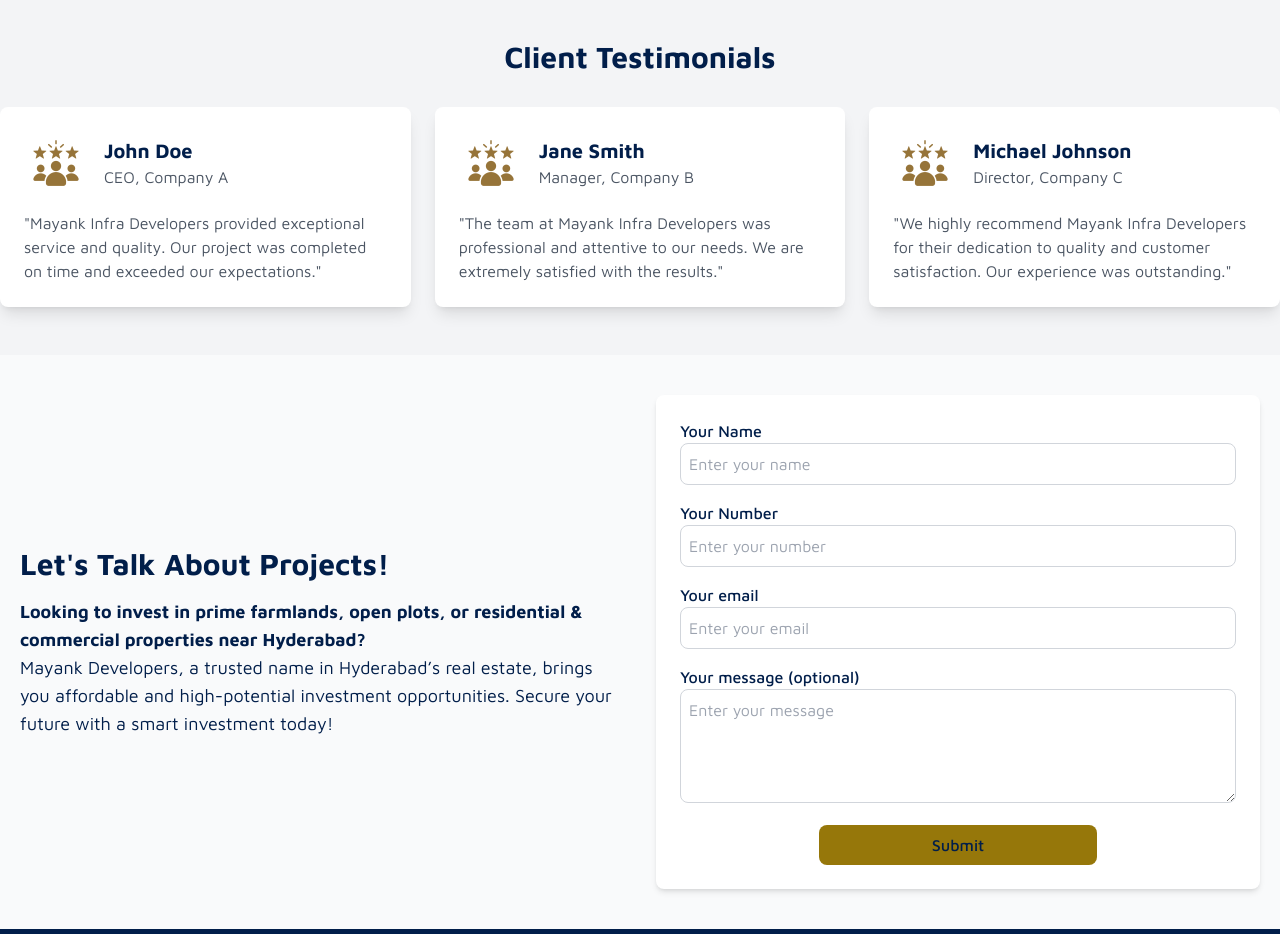
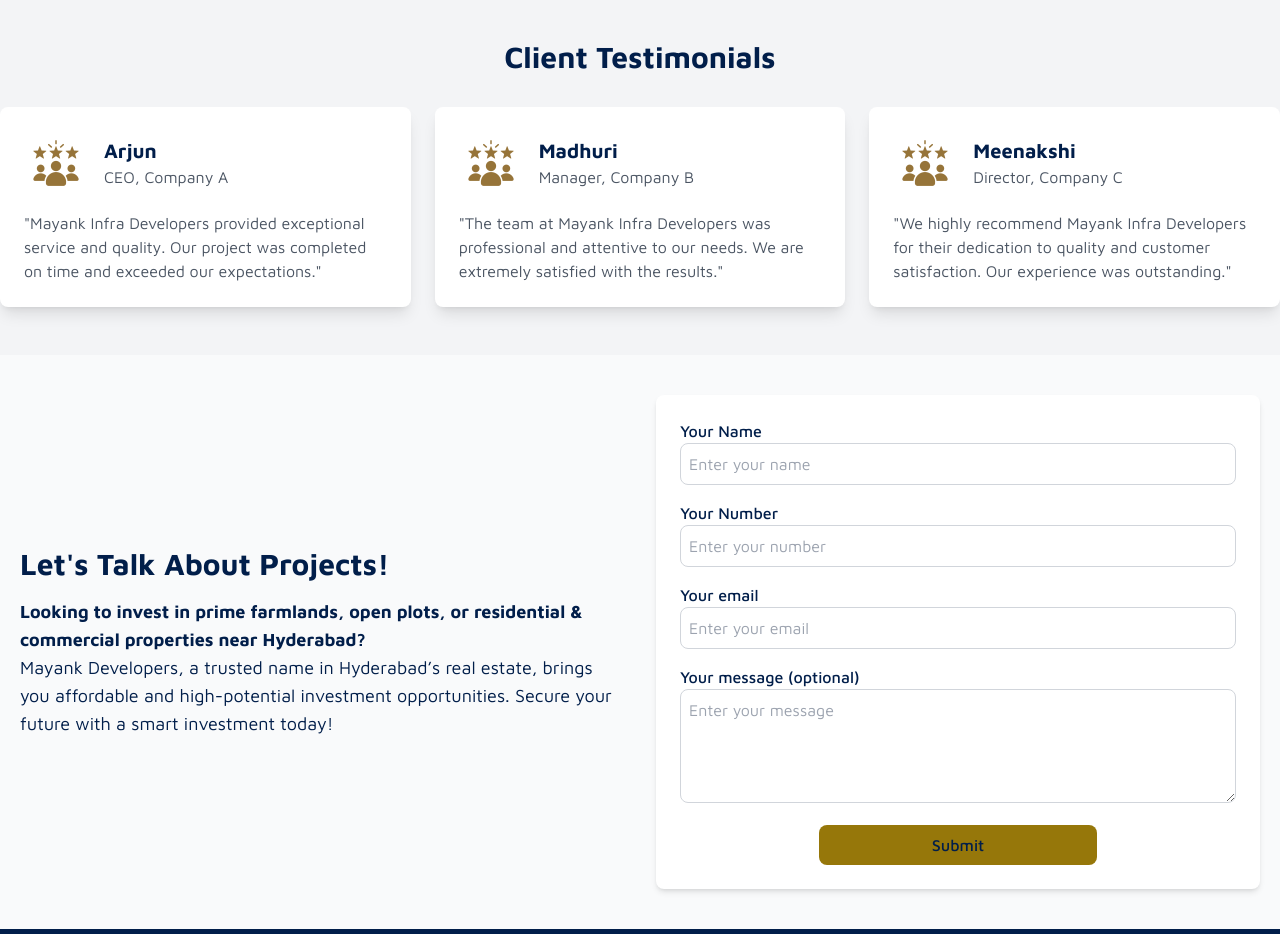
Before and after one commit to aravindnaidu09/Mayank-Website, a website: page index.html in a window 1280 px wide. Shown: the part 2380-3314 px from the top of the page. Drawn offline with nearby package versions, Linux system fonts and the light colour scheme.

Commit message:
Update index.html

```diff
--- a/index.html
+++ b/index.html
@@ -428,7 +428,7 @@
                     <div class="flex items-center mb-4">
                         <img src="./assets/images/Client Testimonials.png" alt="Client 1" class="w-16 h-16 rounded-full mr-4">
                         <div>
-                            <h4 class="text-xl font-bold">John Doe</h4>
+                            <h4 class="text-xl font-bold">Arjun</h4>
                             <p class="text-gray-600">CEO, Company A</p>
                         </div>
                     </div>
@@ -439,7 +439,7 @@
                     <div class="flex items-center mb-4">
                         <img src="./assets/images/Client Testimonials.png" alt="Client 2" class="w-16 h-16 rounded-full mr-4">
                         <div>
-                            <h4 class="text-xl font-bold">Jane Smith</h4>
+                            <h4 class="text-xl font-bold">Madhuri</h4>
                             <p class="text-gray-600">Manager, Company B</p>
                         </div>
                     </div>
@@ -450,7 +450,7 @@
                     <div class="flex items-center mb-4">
                         <img src="./assets/images/Client Testimonials.png" alt="Client 3" class="w-16 h-16 rounded-full mr-4">
                         <div>
-                            <h4 class="text-xl font-bold">Michael Johnson</h4>
+                            <h4 class="text-xl font-bold">Meenakshi</h4>
                             <p class="text-gray-600">Director, Company C</p>
                         </div>
                     </div>
```
